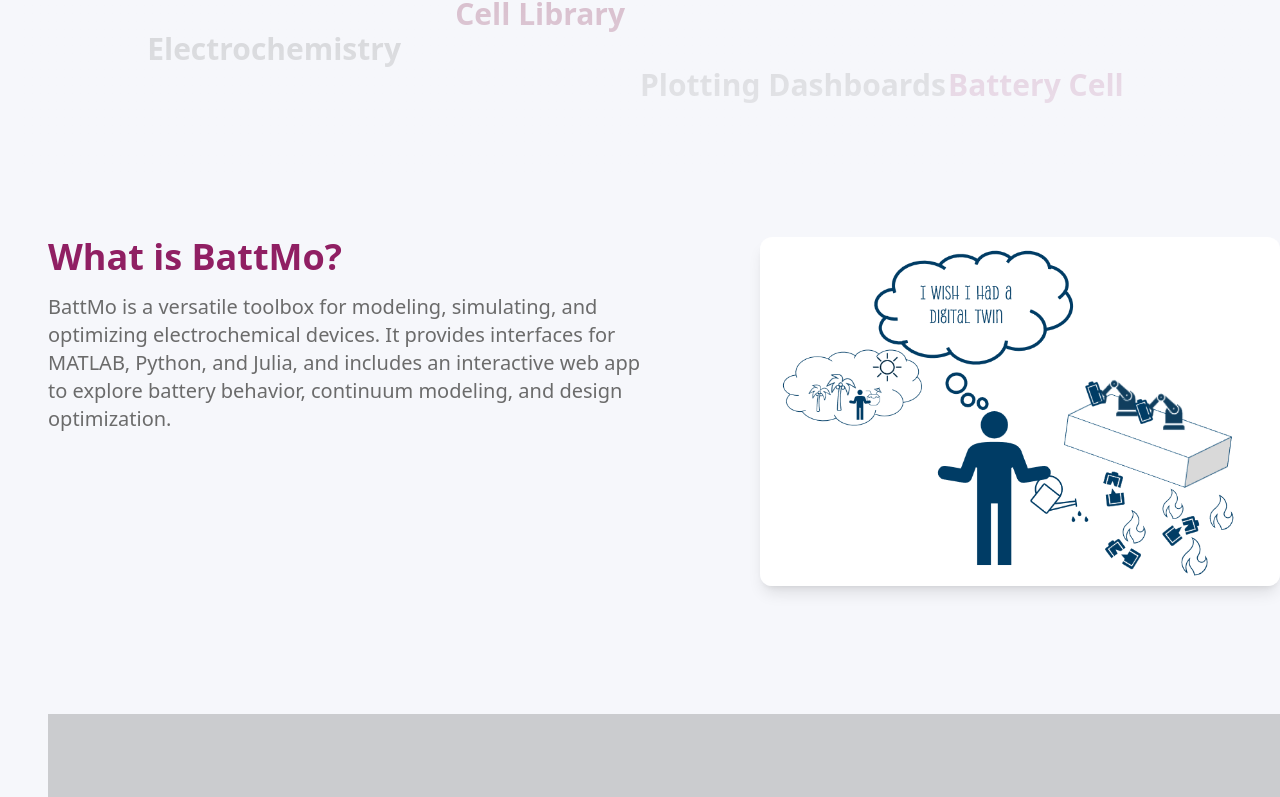
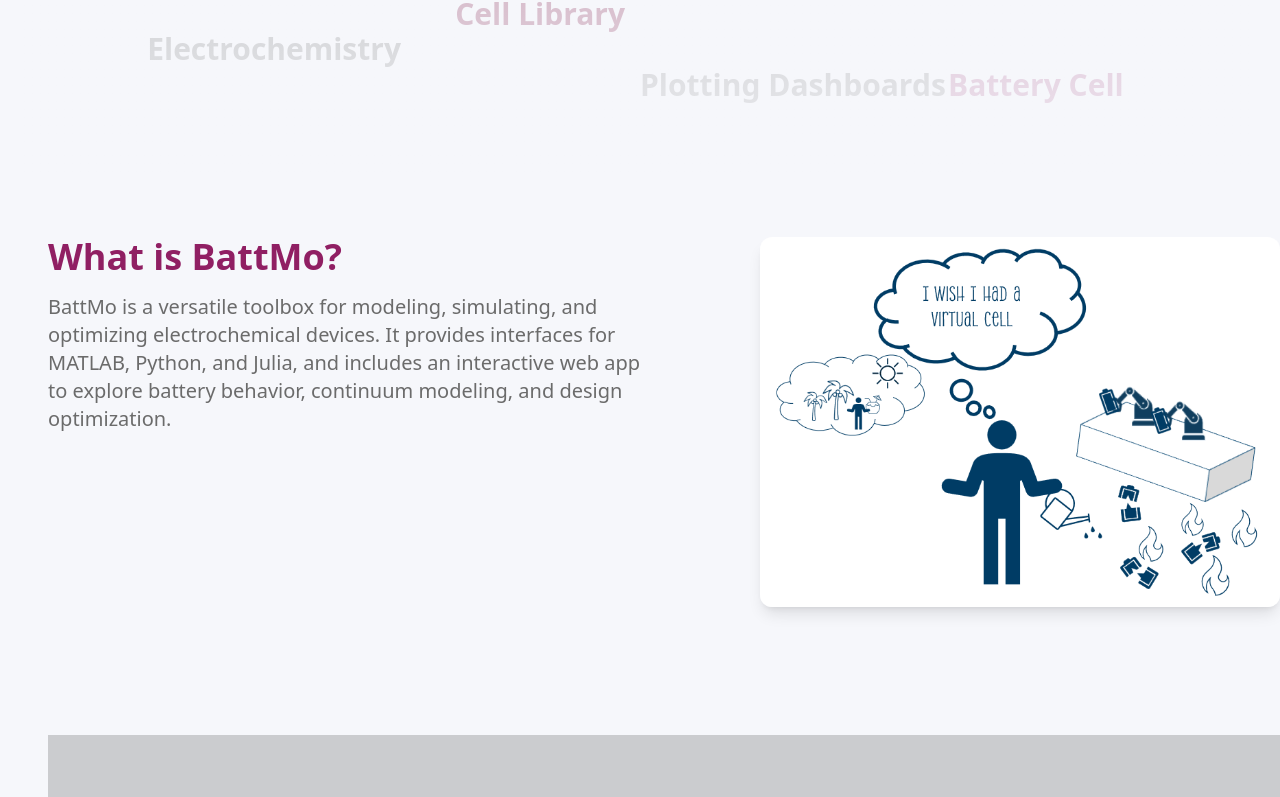
Before and after one commit to BattMoTeam/battmo.org, a Next.js app in the folder web-site/: page / in a window 1280 px wide. Shown: the part 615-1412 px from the top of the page. Built offline with nearby package versions, Linux system fonts and the light colour scheme.

Commit message:
deploy to github pages workflow

```diff
--- a/web-site/components/HeroCards.tsx
+++ b/web-site/components/HeroCards.tsx
@@ -62,7 +62,7 @@ export default function HeroCards() {
         {/* Figure */}
         <div className="lg:w-1/2 flex justify-center lg:justify-end">
           <img
-            src="/I_wish_i_had_a_digital_twin.png"
+            src="/I_wish_i_had_a_virtual_cell.png"
             alt="BattMo Overview"
             className="w-80 md:w-[520px] rounded-lg shadow-lg"
           />
--- a/web-site/components/NavigationBar.tsx
+++ b/web-site/components/NavigationBar.tsx
@@ -19,7 +19,7 @@ import {
 // Navigation links array to be used in both desktop and mobile menus
 const navigationLinks = [
   // { href: "/community", label: "Community", icon: HouseIcon, active: false },
-  { href: "https://batterymodel.com/our-team/", label: "BattMo Team", icon: InboxIcon }
+  { href: "https://batterymodel.com/our-team/", label: "BattMo Team", icon: InboxIcon, active: false }
 ]
 
 export default function NavigationBar() {
--- a/web-site/next.config.ts
+++ b/web-site/next.config.ts
@@ -5,6 +5,7 @@ const nextConfig: NextConfig = {
   images: {
     domains: ['raw.githubusercontent.com'],
   },
+  output: "export",
 };
 
 export default nextConfig;
--- a/web-site/package.json
+++ b/web-site/package.json
@@ -31,5 +31,6 @@
     "eslint": "^9",
     "eslint-config-next": "15.5.6",
     "@eslint/eslintrc": "^3"
-  }
+  },
+  "homepage": "https://BattMoTeam.github.io/battmo.org"
 }
```
Also changed, not shown: web-site/public/I_wish_i_had_a_virtual_cell.png (added).
